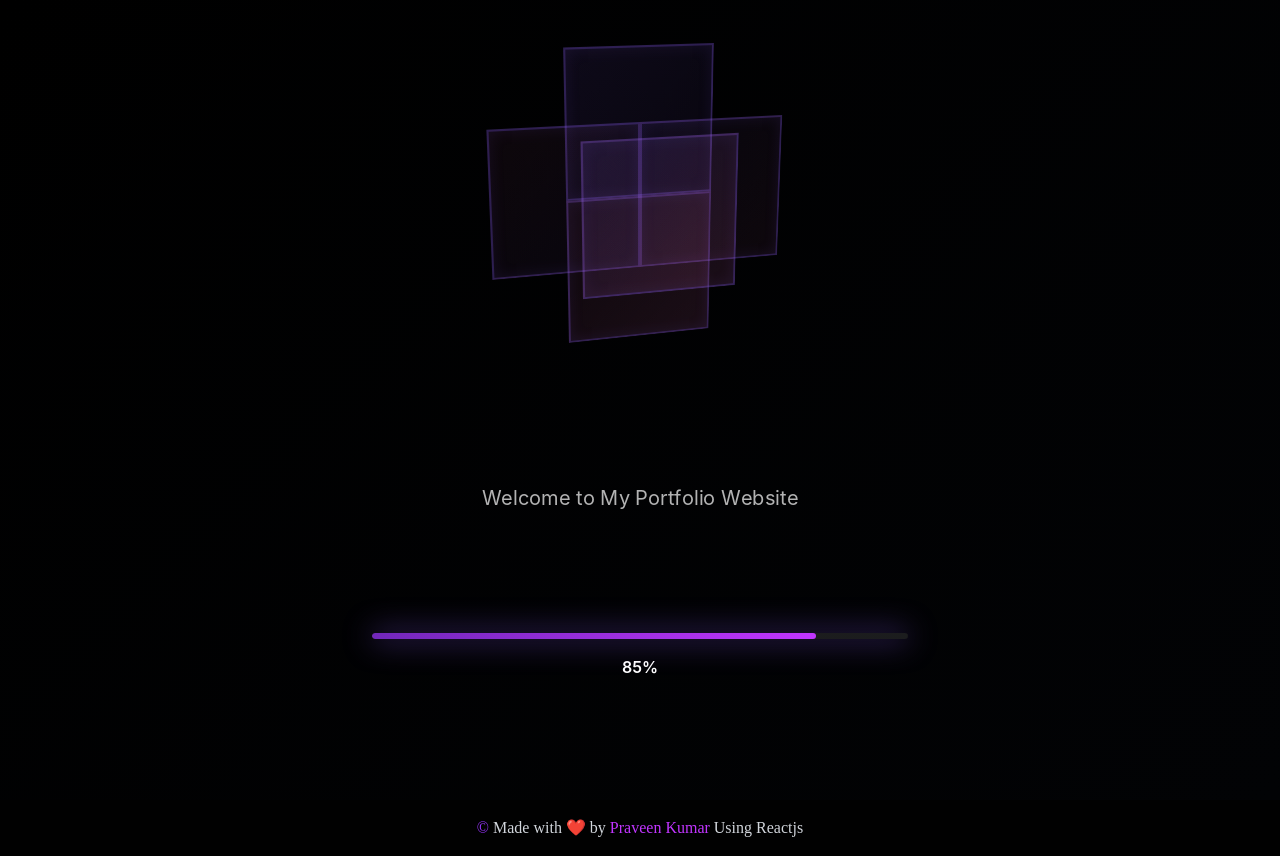
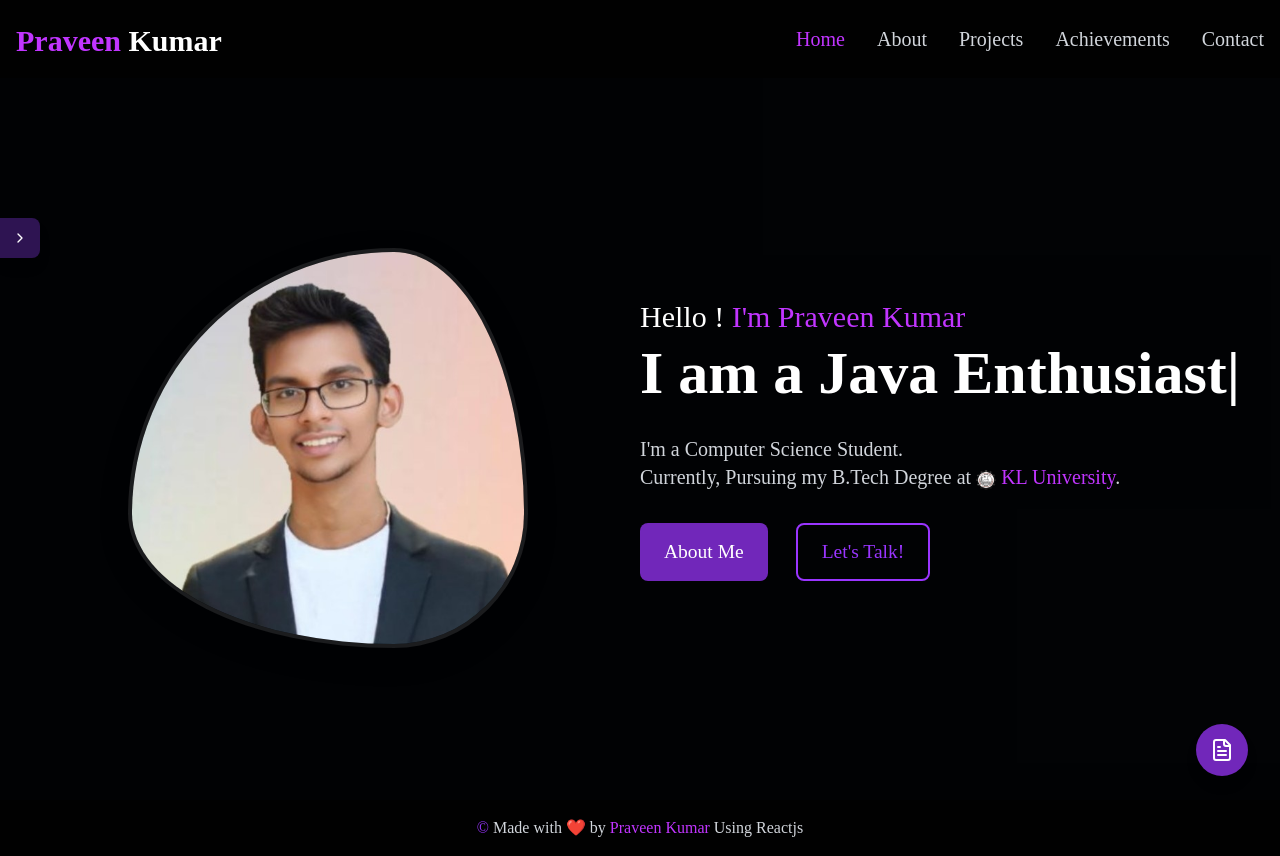
Before and after one commit to avpkn25/PORTFOLIO, a React (Vite) app: page / in a window 1280 px wide. Built offline with nearby package versions, Linux system fonts and the light colour scheme; a web font is replaced by a local one.

Commit message:
stopped loading page

```diff
--- a/src/App.jsx
+++ b/src/App.jsx
@@ -31,7 +31,7 @@ function App() {
 
   return (
     <>
-      {isLoading && <LoadingScreen onLoadingComplete={handleLoadingComplete} />}
+      {/* {isLoading && <LoadingScreen onLoadingComplete={handleLoadingComplete} />} */}
       <Router>
         <div className="min-h-screen bg-[#020305]/100 text-white">
           <Navbar />
--- a/src/components/LoadingScreen/index.jsx
+++ b/src/components/LoadingScreen/index.jsx
@@ -55,12 +55,6 @@ const LoadingScreen = ({ onLoadingComplete }) => {
         <CubeAnimation progress={progress} />
 
         <div className="loading-text-container">
-          <TextReveal
-            text="Welcome to My Portfolio"
-            delay={0.8}
-            duration={1.6}
-            className="loading-title"
-          />
 
           <TextReveal
             text="Welcome to My Portfolio Website"
```
